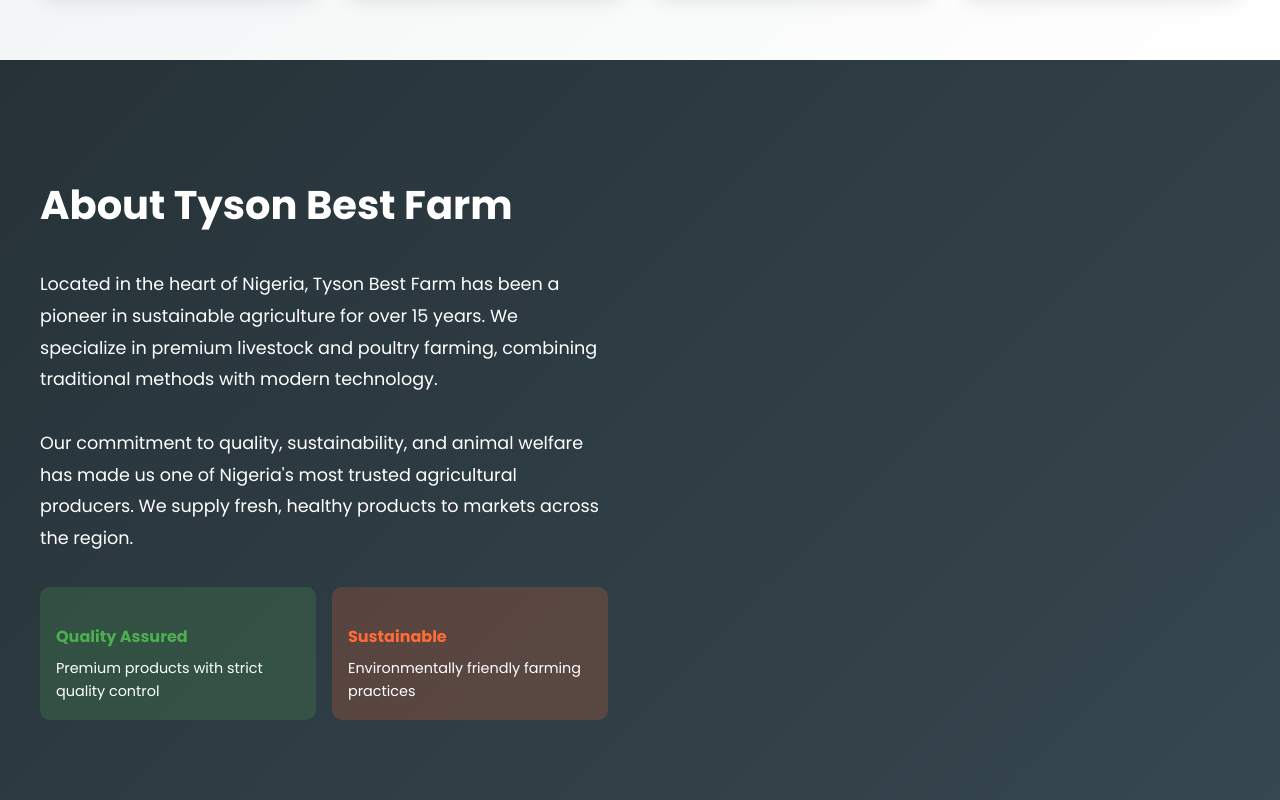
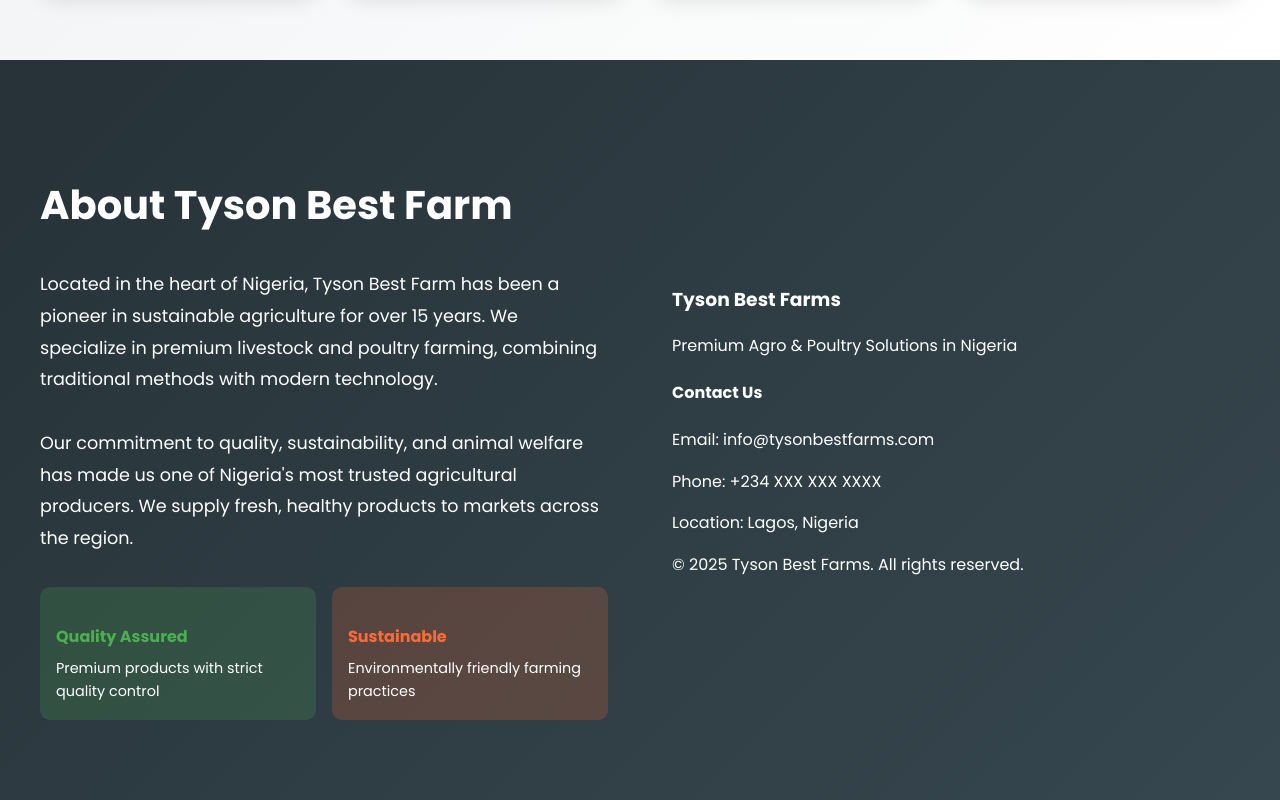
Before and after one commit to Abdol2004/tysonbestfarm, a plain HTML site: page index.html in a window 1280 px wide. Shown: the part 2893-3693 px from the top of the page. Drawn offline with Linux system fonts and the light colour scheme.

Commit message:
Update index.html

```diff
--- a/index.html
+++ b/index.html
@@ -206,3 +206,21 @@
                 </div>
             </div>
             <div style="position: relative;">
+                <!-- Footer -->
+<footer class="footer">
+  <div class="footer-container">
+    <div class="footer-left">
+      <h3>Tyson Best Farms</h3>
+      <p>Premium Agro & Poultry Solutions in Nigeria</p>
+    </div>
+    <div class="footer-right">
+      <h4>Contact Us</h4>
+      <p>Email: info@tysonbestfarms.com</p>
+      <p>Phone: +234 XXX XXX XXXX</p>
+      <p>Location: Lagos, Nigeria</p>
+    </div>
+  </div>
+  <div class="footer-bottom">
+    <p>© 2025 Tyson Best Farms. All rights reserved.</p>
+  </div>
+</footer>
```
